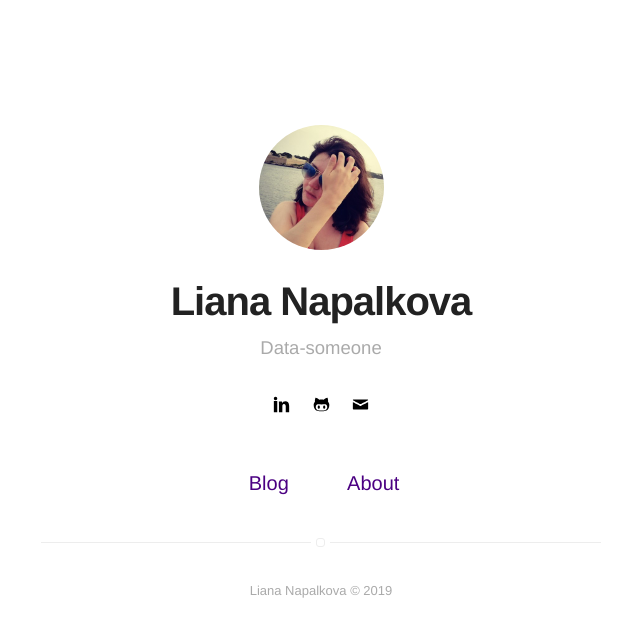
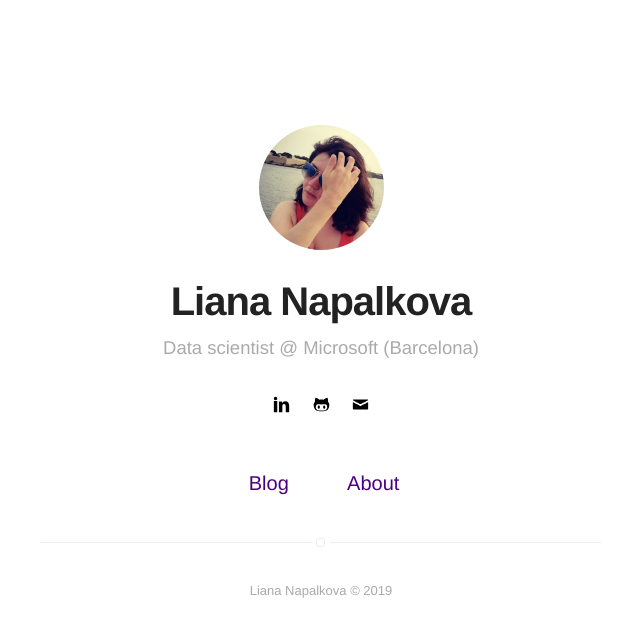
Before and after one commit to LianaN/LianaN.github.io, a Jekyll site: the page built from index.html, in a window 1280 px wide. Shown: the top 637 px of the page, without its empty margins (319-959 px from the left). Built offline with Jekyll 4.4.1, drawn with Linux system fonts in a browser that asks for light colours.

Commit message:
Config changed

```diff
--- a/_config.yml
+++ b/_config.yml
@@ -1,6 +1,6 @@
 # main text of home
 name: Liana Napalkova
-bio: Data-someone
+bio: Data scientist @ Microsoft (Barcelona)
 
 # twitter summary info
 description: A blog about technology and stuff related
```
